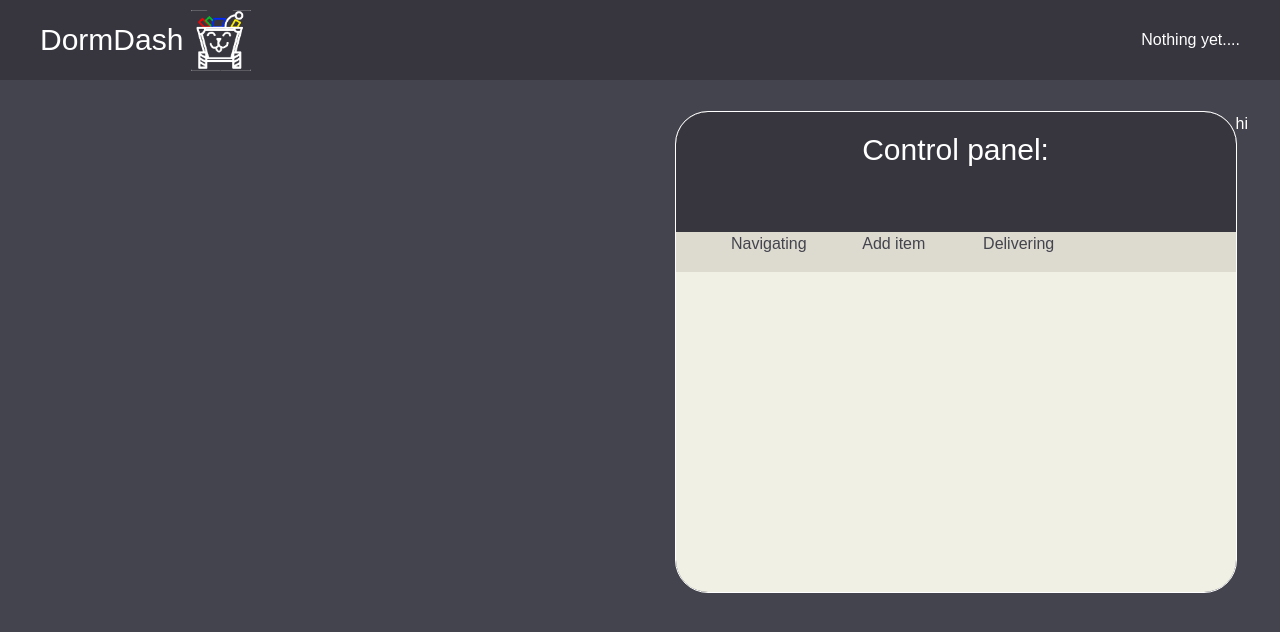
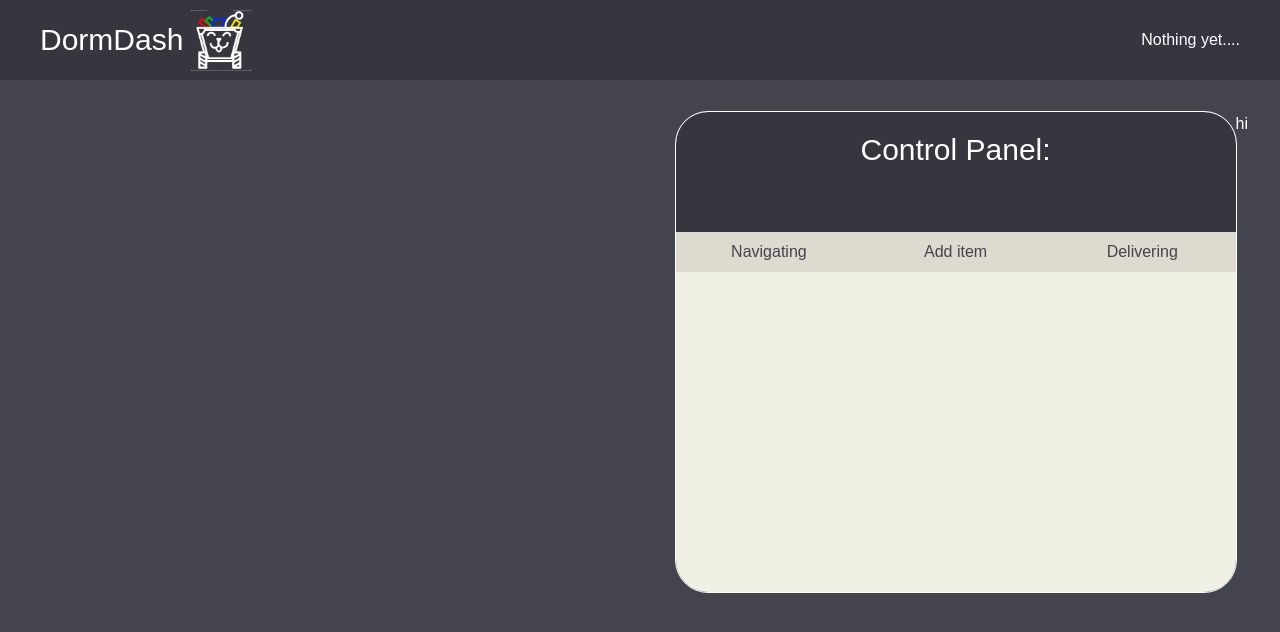
Before and after one commit to elijahcroft/DormDash, a Next.js app in the folder dorm_dash_gui/dorm_dash/: page / in a window 1280 px wide. Shown: the top 632 px of the page. Built offline with nearby package versions, Linux system fonts and the light colour scheme; a web font is replaced by a local one.

Commit message:
Aligned the 'Navigating', 'Add item', and 'Delivering' correctly. No functionality added yet

```diff
--- a/dorm_dash_gui/dorm_dash/src/app/components/Control.tsx
+++ b/dorm_dash_gui/dorm_dash/src/app/components/Control.tsx
@@ -3,12 +3,12 @@ export default function Control(){
     return (
         <div className="flex flex-col rounded-4xl bg-[#F1F0E4]  min-w-140 min-h-120 outline">
             <div className="min-w-full min-h-30 bg-[#37353E] text-center rounded-t-4xl">
-                <p className="p-5 text-3xl">Control panel:</p>
+                <p className="p-5 text-3xl text-white">Control Panel:</p>
             </div>
             <div className="flex flex-row items-stretch bg-[#DDDAD0] min-h-10 text-[#44444E] ">
-                <div className="flex min-w-1/3 justify-center">Navigating</div>
-                <div className="flex min-w-1/3b  justify-center">Add item</div>
-                <div className="flex min-w-1/3 justify-center   ">Delivering</div>
+                <div className="flex flex-1 justify-center items-center">Navigating</div>
+                <div className="flex flex-1  justify-center items-center">Add item</div>
+                <div className="flex flex-1 justify-center items-center">Delivering</div>
             </div>
         </div>
     )
```
